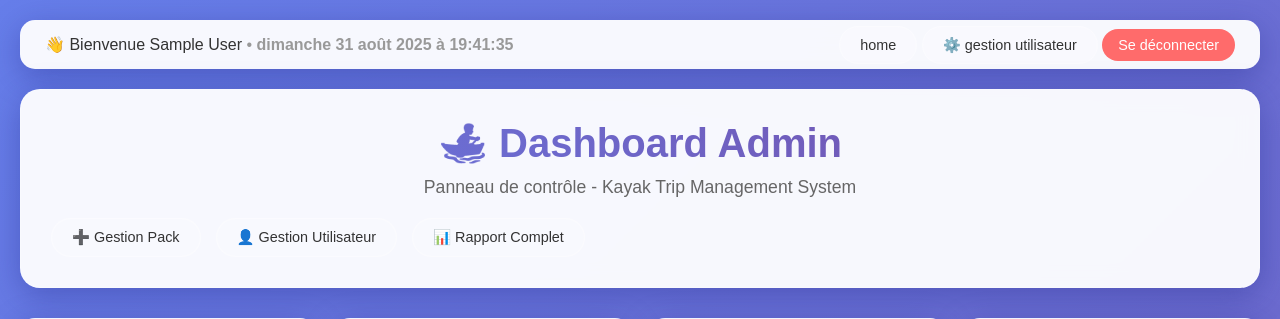
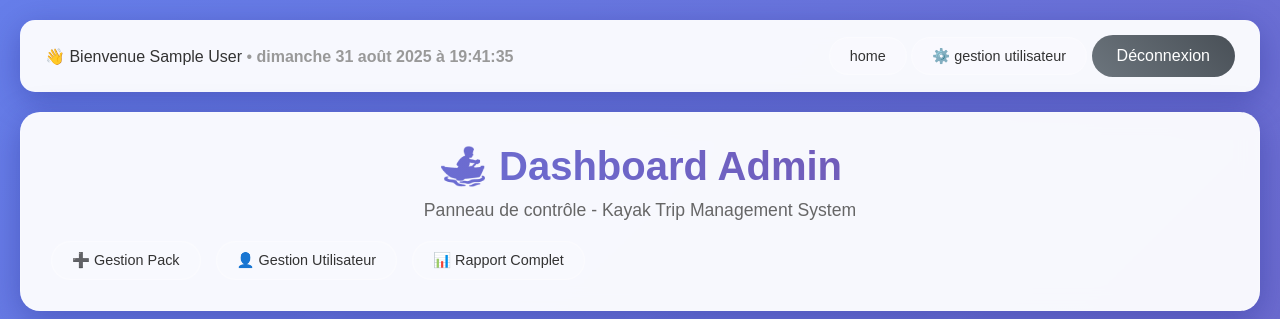
Before and after one commit to RETOURNETOI/PA_rewind, a PHP site: page /admin/dashboard_admin.php in a window 1280 px wide. Shown: the top 319 px of the page. Run offline with PHP 8.4, Linux system fonts and the light colour scheme; the visitor is signed in with stand-in values (Sample User, id 1); data comes from the database, SQL or seed files in the repository; data that the repository does not hold is empty; some libraries are stand-ins or nearby versions.

Commit message:
bouton deco fonctionnel dans dashboard + home

```diff
--- a/src/template/admin/dashboard_admin.php
+++ b/src/template/admin/dashboard_admin.php
@@ -477,7 +477,7 @@ try {
             <div>
                 <a href="<?= BASE_PATH ?>/" class="action-btn">home</a>
                 <a href="<?= BASE_PATH ?>/gestionuser" class="action-btn">⚙️ gestion utilisateur</a>
-                <a href="deco.php" class="deco-btn">Se déconnecter</a>
+                <a href="<?= BASE_PATH ?>/deco" class="btn btn-secondary">Déconnexion</a>
             </div>
         </div>
 
--- a/src/template/home.php
+++ b/src/template/home.php
@@ -537,7 +537,7 @@ $userName = $isLoggedIn ? ($_SESSION['user_nom'] ?? 'Utilisateur') : null;
                     <a href="<?= BASE_PATH ?>/dashboardadmin" class="btn btn-primary">Dashboard</a>
                 <?php endif; ?>
                     <a href="<?= BASE_PATH ?>/profil" class="btn btn-secondary">Mon Profil</a>
-                    <a href="<?= BASE_PATH ?>/logout" class="btn btn-secondary">Déconnexion</a>
+                    <a href="<?= BASE_PATH ?>/deco" class="btn btn-secondary">Déconnexion</a>
                 <?php else: ?>
                     <div class="auth-buttons">
                         <a href="<?= BASE_PATH ?>/connexion" class="btn btn-secondary">Se connecter</a>
```
